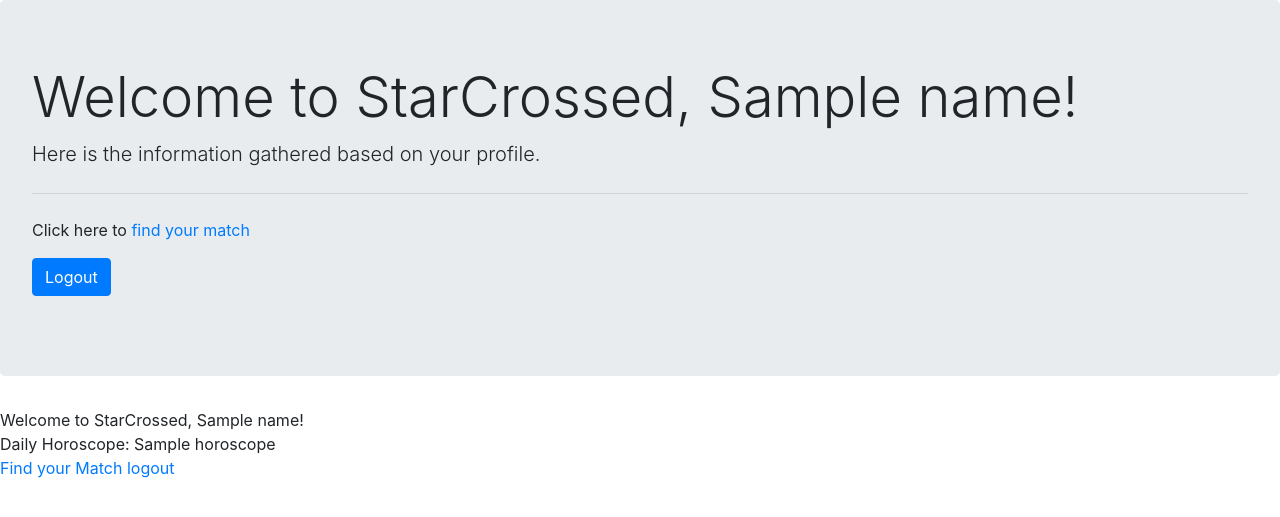
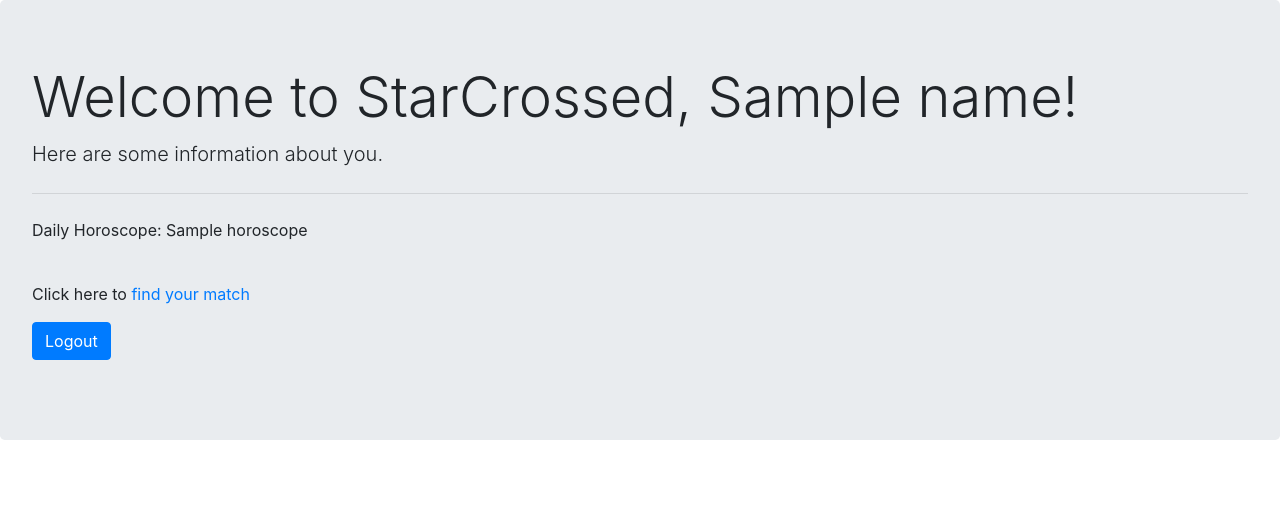
Before and after one commit to hongweimachene/WeNeedAName_chenH-rawatP-shawJ, a Python web app: template templates/welcome.html in a window 1280 px wide. Shown: the top 517 px of the page. Run offline with Jinja, Linux system fonts and the light colour scheme; the template is opened without the code that fills it: most values are stand-ins (such as "Sample title", 1, 10 or a date in 2020); some libraries are stand-ins or nearby versions.

Commit message:
changed spelling

```diff
--- a/templates/createAccounts.html
+++ b/templates/createAccounts.html
@@ -1,13 +1,14 @@
 <!DOCTYPE html>
 <html lang="en" dir="ltr">
 <head>
-    <link rel="stylesheet" href="https://stackpath.bootstrapcdn.com/bootstrap/4.3.1/css/bootstrap.min.css" integrity="sha384-ggOyR0iXCbMQv3Xipma34MD+dH/1fQ784/j6cY/iJTQUOhcWr7x9JvoRxT2MZw1T" crossorigin="anonymous">
+    <link rel="stylesheet" href="https://stackpath.bootstrapcdn.com/bootstrap/4.3.1/css/bootstrap.min.css">
+    <link rel="icon" href="../doc/Horoscope_dating.png">
     <meta charset="utf-8">
     <title>Create Your Account</title>
 </head>
 <body>
     {% for error in get_flashed_messages() %}
-    {{error}}
+    <div class="alert alert-danger w-50 p-1">{{error}}</div>
     {% endfor %}
     <form class="" action="/createAccount" method="post">
         <div class="form-group" action="/createAccount" method="post">
--- a/templates/welcome.html
+++ b/templates/welcome.html
@@ -9,18 +9,13 @@
 <body>
     <div class="jumbotron">
         <h2 class="display-4">Welcome to StarCrossed, {{name}}!</h2>
-        <p class="lead">Here is the information gathered based on your profile.</p>
+        <p class="lead">Here are some information about you.</p>
         <hr class="my-4">
+        <p>Daily Horoscope: {{horoscope}}</p><br>
         <p>Click here to <a href="/hotsingles">find your match</a></p>
         <p class="lead">
             <a class="btn btn-primary" href="/logout" role="button">Logout</a>
         </p>
     </div>
-
-    Welcome to StarCrossed, {{name}}!<br>
-    Daily Horoscope: {{horoscope}}<br>
-    <a href="/hotsingles">Find your Match</a>
-    <a href="/logout">logout</a>
-
 </body>
 </html>
```
Also changed, not shown: templates/received_requests.html (deleted, +0 -21 lines), 1 other file. Lines whose indentation alone changed are shown as unchanged.
